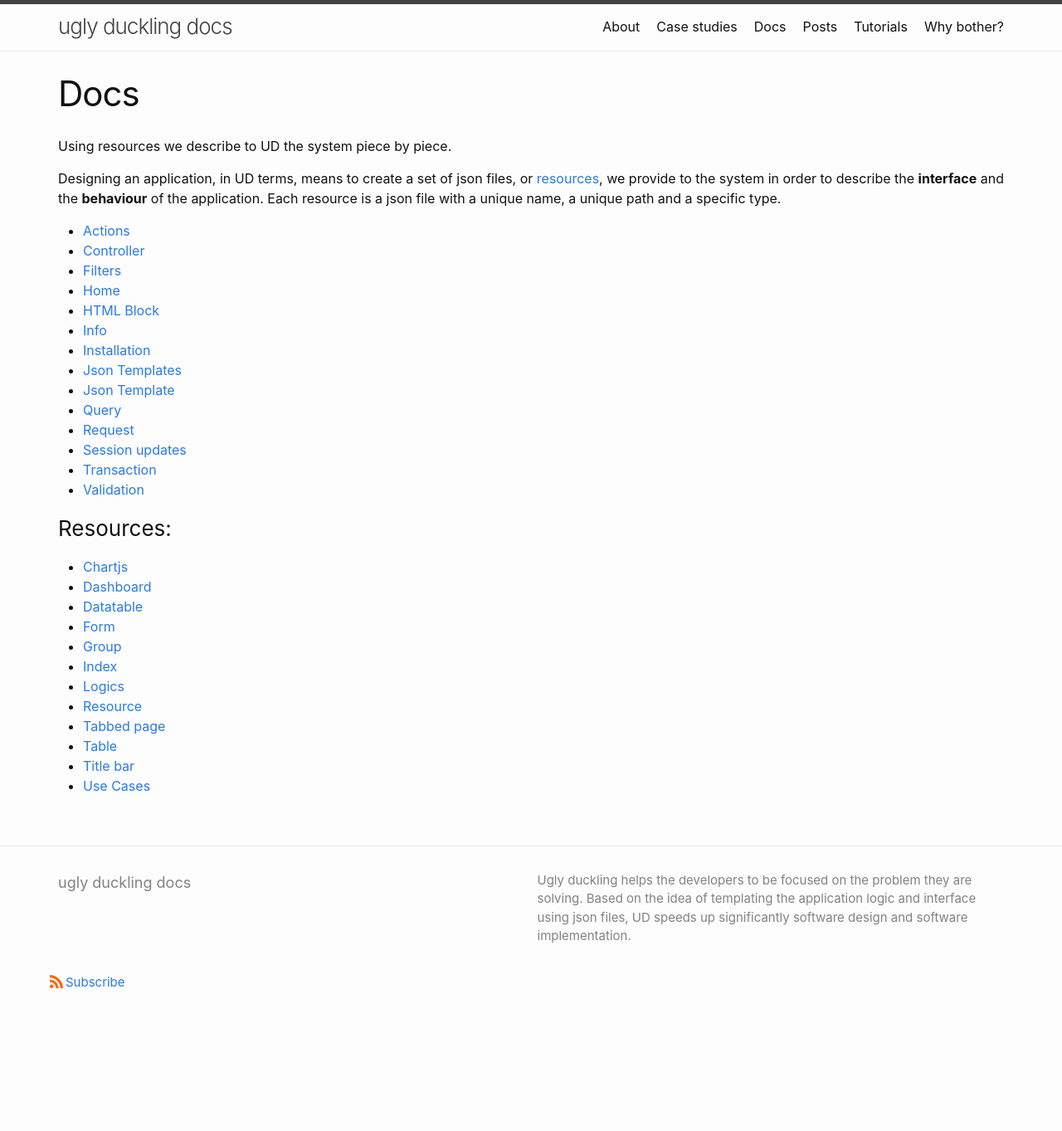
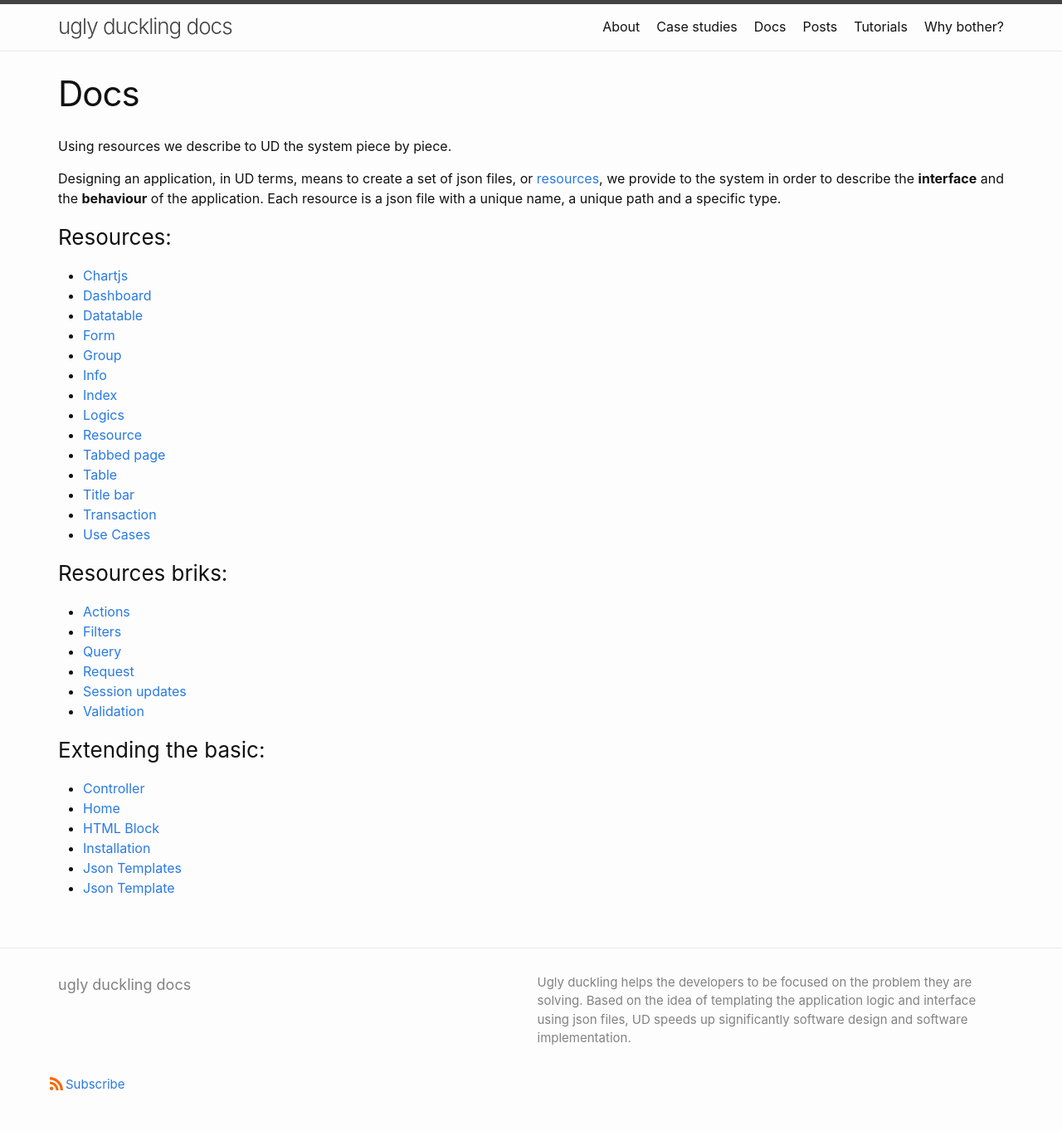
Before and after one commit to fabiomattei/uddocs, a Jekyll site: the page built from docs.md, in a window 1280 px wide. Shown: the whole page at 83% size. Built offline with Jekyll 4.4.1, drawn with Linux system fonts in a browser that asks for light colours; before the commit the page ends 1240 px from its top, so only the background shows below that.

Commit message:
diving again

```diff
--- a/_config.yml
+++ b/_config.yml
@@ -26,6 +26,9 @@ twitter_username: fabiomattei
 github_username:  fabiomattei
 
 collections:
+  baseresources:
+    output: true
+    permalink: /baseresources/:path
   resources:
     output: true
     permalink: /resources/:path
--- a/docs.md
+++ b/docs.md
@@ -8,12 +8,6 @@ Using resources we describe to UD the system piece by piece.
 
 Designing an application, in UD terms, means to create a set of json files, or <a href="{{site.baseurl}}/docs/resource">resources</a>, we provide to the system in order to describe the **interface** and the **behaviour** of the application. Each resource is a json file with a unique name, a unique path and a specific type.
 
-<ul>
-{% for doc in site.docs %}
-  <li><a href="{{site.baseurl}}/docs/{{doc.slug}}">{{ doc.name }}</a></li>
-{% endfor %}
-</ul>
-
 ### Resources:
 
 <ul>
@@ -21,3 +15,20 @@ Designing an application, in UD terms, means to create a set of json files, or <
   <li><a href="{{site.baseurl}}/resources/{{resource.slug}}">{{ resource.name }}</a></li>
 {% endfor %}
 </ul>
+
+
+### Resources briks:
+
+<ul>
+{% for bs in site.baseresources %}
+  <li><a href="{{site.baseurl}}/baseresources/{{bs.slug}}">{{ bs.name }}</a></li>
+{% endfor %}
+</ul>
+
+### Extending the basic:
+
+<ul>
+{% for doc in site.docs %}
+  <li><a href="{{site.baseurl}}/docs/{{doc.slug}}">{{ doc.name }}</a></li>
+{% endfor %}
+</ul>
```
Also changed, not shown: _baseresources/actions.md (renamed from _docs/actions.md), _baseresources/filters.md (renamed from _docs/filters.md), _baseresources/query.md (renamed from _docs/query.md), _baseresources/request.md (renamed from _docs/request.md), _baseresources/sessionupdates.md (renamed from _docs/sessionupdates.md), _baseresources/validation.md (renamed from _docs/validation.md), _resources/info.md (renamed from _docs/info.md), _resources/transaction.md (renamed from _docs/transaction.md).
